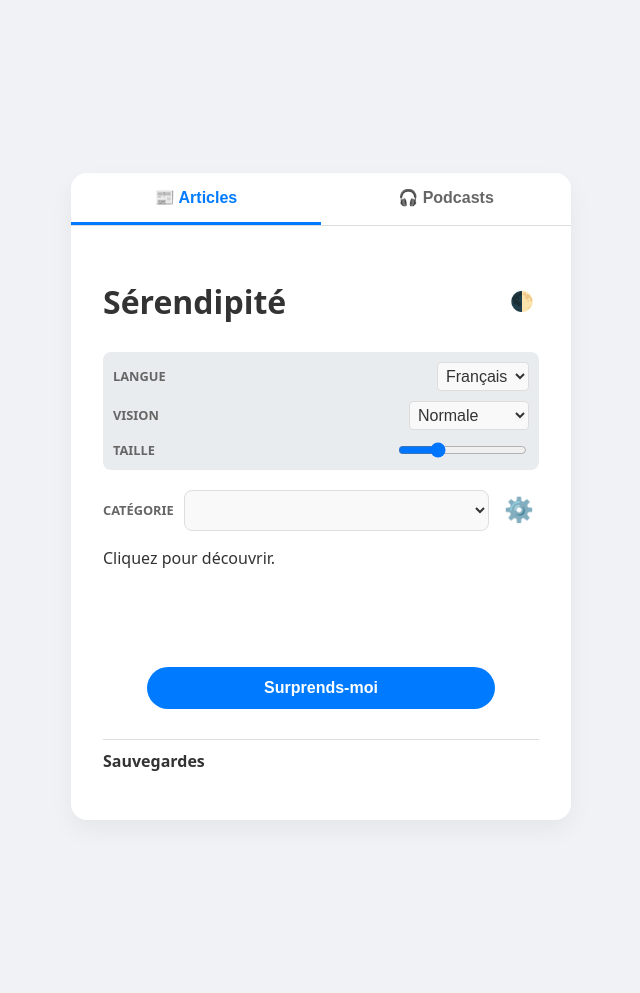
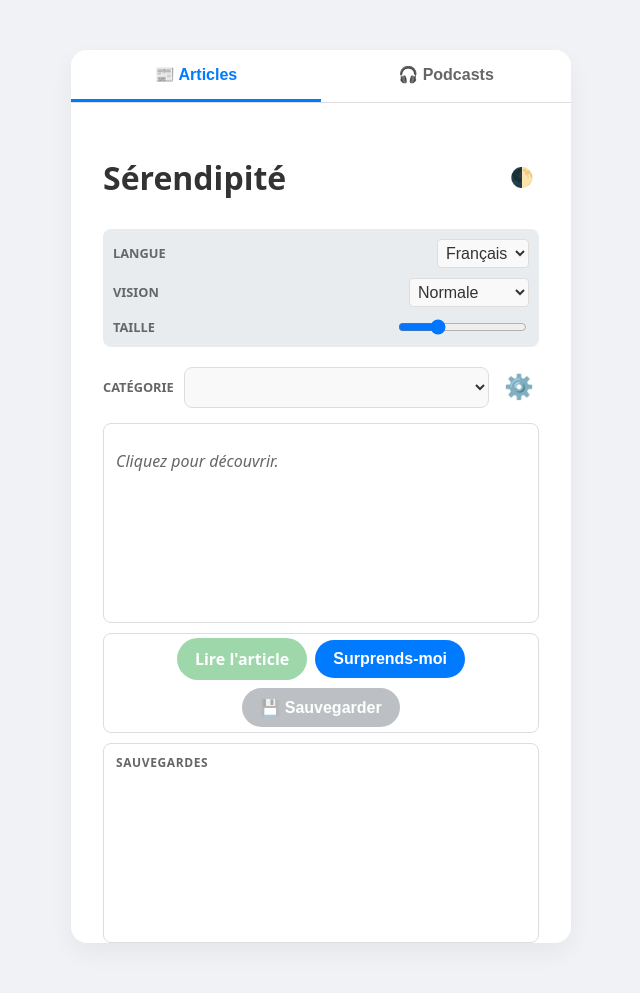
Before and after one commit to michaelzamo/infos_aleatoires, a Flask app: template templates/index.html in a window 1280 px wide, after a click that opens the changed part. Shown: the whole page, without its empty margins (319-959 px from the left). Run offline with Flask 3, Linux system fonts and the light colour scheme; the template is opened without the code that fills it, so the values that code supplies are empty; parts of the project's set-up code (start-up, migrations or seed data) failed here and were passed over; some libraries are stand-ins or nearby versions.

Commit message:
New design with three fixed-size zones and scrolling bar when needed

```diff
--- a/templates/index.html
+++ b/templates/index.html
@@ -83,12 +83,37 @@
         }
 
         .btn-manage { background:none; border:none; cursor:pointer; color:var(--col-manage); padding:0 5px; font-size: calc(1.5em * var(--font-scale)); }
-        .action-buttons { display:flex; flex-direction:column; gap:10px; align-items:center; margin-top:20px; }
-        .btn { background:var(--col-primary); color:#fff; padding:12px 25px; border-radius:50px; border:none; font-weight:600; width:80%; cursor:pointer; }
-        .btn-save { background:var(--col-save); display:none; }
-        .btn-read { background:var(--col-success); text-decoration: none; padding: 10px 20px; border-radius: 20px; color: white; display: inline-block; margin-top: 10px;}
 
-        audio { width: 100%; margin-top: 15px; }
+        /* --- TROIS ZONES --- */
+        .zone {
+            border: 1px solid var(--select-border);
+            border-radius: 8px;
+            margin-bottom: 10px;
+            overflow-y: auto;
+            scroll-behavior: smooth;
+            box-sizing: border-box;
+            padding: 10px 12px;
+            background: var(--bg-card);
+        }
+        .zone-content  { height: 200px; }
+        .zone-actions  { height: 100px; display: flex; flex-direction: column; justify-content: center; gap: 8px; overflow: hidden; }
+        .zone-saved    { height: 200px; }
+
+        .zone-label {
+            font-size: 0.75em; font-weight: bold; color: var(--text-sub);
+            text-transform: uppercase; letter-spacing: 0.05em;
+            margin-bottom: 6px;
+        }
+
+        /* Boutons d'action */
+        .action-row { display: flex; gap: 8px; align-items: center; justify-content: center; flex-wrap: wrap; }
+        .btn { background:var(--col-primary); color:#fff; padding:10px 18px; border-radius:50px; border:none; font-weight:600; cursor:pointer; white-space:nowrap; }
+        .btn:disabled { opacity: 0.45; cursor: not-allowed; }
+        .btn-save { background:var(--col-save); }
+        .btn-read { background:var(--col-success); text-decoration:none; padding:10px 18px; border-radius:50px; color:white; font-weight:600; white-space:nowrap; }
+        .btn-read.disabled { opacity: 0.45; pointer-events: none; }
+
+        audio.main-player { width: 100%; margin-bottom: 4px; }
 
         #managerSection { display:none; border:1px solid var(--select-border); }
         .man-row { display:flex; justify-content:space-between; align-items:center; margin-bottom:8px; font-size:0.9em; gap: 5px;}
@@ -209,18 +234,29 @@
                 <button class="btn-manage" onclick="toggleManager()" title="Gérer" aria-label="Gérer les flux">⚙️</button>
             </div>
 
-            <div id="content" aria-live="polite" style="min-height: 100px;">
-                <p data-i18n="intro_text">Cliquez pour découvrir.</p>
+            <!-- ZONE HAUT : titre + résumé -->
+            <div class="zone zone-content" id="content" aria-live="polite">
+                <p style="color:var(--text-sub); font-style:italic;" data-i18n="intro_text">Cliquez pour découvrir.</p>
             </div>
 
-            <div class="action-buttons">
-                <button class="btn" onclick="fetchRandomArticle()" id="mainBtn" data-i18n="btn_surprise">Surprends-moi</button>
-                <button class="btn btn-save" onclick="saveCurrentArticle()" id="saveBtn" data-i18n="btn_save">💾 Sauvegarder</button>
+            <!-- ZONE MILIEU : lecteur audio + boutons -->
+            <div class="zone zone-actions" id="actionsZone">
+                <div id="audioPlayerRow" style="display:none;">
+                    <audio id="mainAudio" class="main-player" controls>
+                        <source id="mainAudioSrc" src="" type="audio/mpeg">
+                    </audio>
+                </div>
+                <div class="action-row">
+                    <a id="readBtn" href="#" target="_blank" class="btn btn-read disabled" aria-disabled="true" data-i18n="btn_read">Lire l'article</a>
+                    <button class="btn" onclick="fetchRandomArticle()" id="mainBtn" data-i18n="btn_surprise">Surprends-moi</button>
+                    <button class="btn btn-save" onclick="saveCurrentArticle()" id="saveBtn" disabled data-i18n="btn_save">💾 Sauvegarder</button>
+                </div>
             </div>
 
-            <div style="margin-top:30px; border-top:1px solid #ddd; padding-top:10px;">
-                <div style="font-weight:bold; margin-bottom:5px;" data-i18n="lbl_saved">Sauvegardes</div>
-                <ul id="savedList" style="list-style:none; padding:0;"></ul>
+            <!-- ZONE BAS : sauvegardes -->
+            <div class="zone zone-saved">
+                <div class="zone-label" data-i18n="lbl_saved">Sauvegardes</div>
+                <ul id="savedList" style="list-style:none; padding:0; margin:0;"></ul>
             </div>
         </div>
     </div>
@@ -578,47 +614,76 @@
         }
 
         function resetView(){
-            currentData = null; document.getElementById('saveBtn').style.display='none';
-            document.getElementById('content').innerHTML = '<p>'+getTrans('intro_text')+'</p>';
+            currentData = null;
+            document.getElementById('content').innerHTML = '<p style="color:var(--text-sub); font-style:italic;">'+getTrans('intro_text')+'</p>';
+            // Désactiver les boutons read/save
+            const readBtn = document.getElementById('readBtn');
+            readBtn.href = '#';
+            readBtn.classList.add('disabled');
+            readBtn.setAttribute('aria-disabled','true');
+            readBtn.textContent = getTrans(currentMediaType === 'audio' ? 'btn_listen' : 'btn_read');
+            document.getElementById('saveBtn').disabled = true;
+            // Masquer le lecteur audio
+            document.getElementById('audioPlayerRow').style.display = 'none';
+            const audioEl = document.getElementById('mainAudio');
+            audioEl.pause();
+            document.getElementById('mainAudioSrc').src = '';
+            audioEl.load();
         }
 
         async function fetchRandomArticle(){
             const cat = document.getElementById('categorySelect').value;
             const content = document.getElementById('content');
             const btn = document.getElementById('mainBtn');
+            const readBtn = document.getElementById('readBtn');
+            const saveBtn = document.getElementById('saveBtn');
 
-            content.innerHTML = '<p>'+getTrans('msg_loading')+'</p>';
-            btn.disabled=true; btn.style.opacity="0.7";
-            document.getElementById('saveBtn').style.display='none';
+            content.innerHTML = '<p style="color:var(--text-sub); font-style:italic;">'+getTrans('msg_loading')+'</p>';
+            btn.disabled = true; btn.style.opacity = "0.7";
+            readBtn.classList.add('disabled'); readBtn.setAttribute('aria-disabled','true');
+            saveBtn.disabled = true;
+            document.getElementById('audioPlayerRow').style.display = 'none';
 
             try {
                 const r = await fetch(`/get-random?category=${encodeURIComponent(cat)}&media_type=${currentMediaType}`);
                 const d = await r.json();
-                btn.disabled=false; btn.style.opacity="1";
+                btn.disabled = false; btn.style.opacity = "1";
 
-                if(d.error){ content.innerHTML='<p class="status-err">'+d.error+'</p>'; return;}
+                if(d.error){
+                    content.innerHTML = '<p style="color:var(--col-error);">'+d.error+'</p>';
+                    return;
+                }
+
                 currentData = {...d, category: cat, media_type: currentMediaType};
 
-                document.getElementById('saveBtn').style.display='inline-block';
+                // Zone haut : source + titre + résumé
+                content.innerHTML = `
+                    <div style="margin-bottom:6px;"><span class="source-tag">${d.source}</span></div>
+                    <h2 style="margin:4px 0 8px;">${d.title}</h2>
+                    <p style="margin:0;">${d.summary}</p>
+                `;
 
-                let mediaHtml = '';
-                let actionBtn = '';
-
+                // Lecteur audio (podcasts uniquement)
                 if (currentMediaType === 'audio' && d.audio_url) {
-                    mediaHtml = `<audio controls><source src="${d.audio_url}" type="audio/mpeg">Votre navigateur ne supporte pas l'audio.</audio>`;
-                    actionBtn = `<a href="${d.link}" target="_blank" class="btn btn-read">${getTrans('btn_listen')} (Site)</a>`;
-                } else {
-                    actionBtn = `<a href="${d.link}" target="_blank" class="btn btn-read">${getTrans('btn_read')}</a>`;
+                    document.getElementById('mainAudioSrc').src = d.audio_url;
+                    document.getElementById('mainAudio').load();
+                    document.getElementById('audioPlayerRow').style.display = 'block';
                 }
 
-                content.innerHTML = `
-                    <div><span class="source-tag">${d.source}</span></div>
-                    <h2>${d.title}</h2>
-                    <p>${d.summary}</p>
-                    ${mediaHtml}
-                    ${actionBtn}
-                `;
-            } catch(e){ content.innerHTML='<p class="status-err">Erreur</p>'; btn.disabled=false; }
+                // Bouton lire/écouter
+                const label = currentMediaType === 'audio' ? getTrans('btn_listen') + ' (Site)' : getTrans('btn_read');
+                readBtn.href = d.link;
+                readBtn.textContent = label;
+                readBtn.classList.remove('disabled');
+                readBtn.removeAttribute('aria-disabled');
+
+                // Bouton sauvegarder
+                saveBtn.disabled = false;
+
+            } catch(e){
+                content.innerHTML = '<p style="color:var(--col-error);">Erreur</p>';
+                btn.disabled = false; btn.style.opacity = "1";
+            }
         }
 
         async function saveCurrentArticle(){
@@ -627,7 +692,7 @@
                 method:'POST',
                 headers:{
                     'Content-Type':'application/json',
-                    'X-CSRFToken': getCsrfToken() // CSRF Protection
+                    'X-CSRFToken': getCsrfToken()
                 },
                 body: JSON.stringify({
                     category: currentData.category,
```
